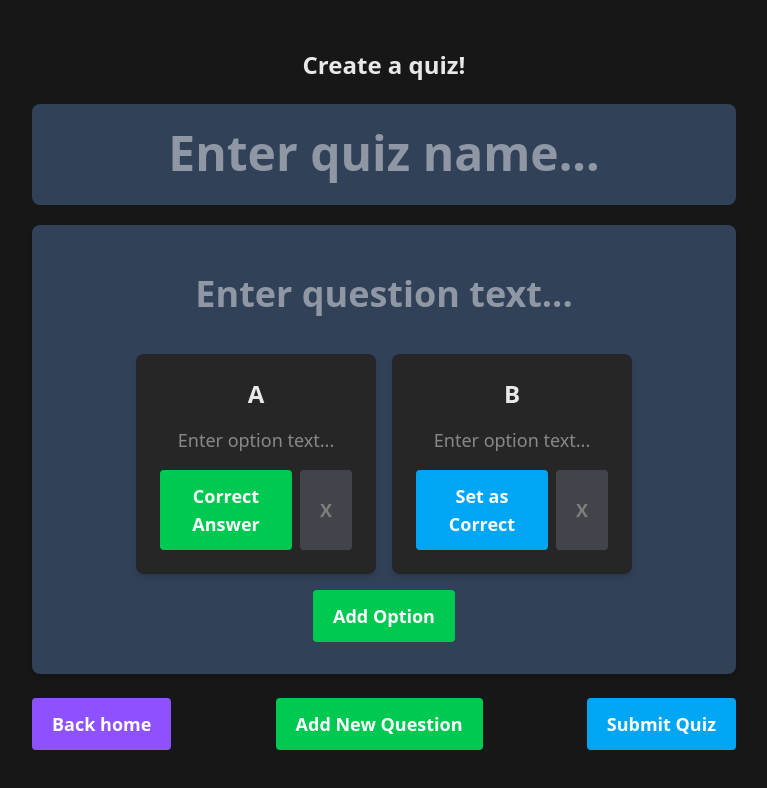
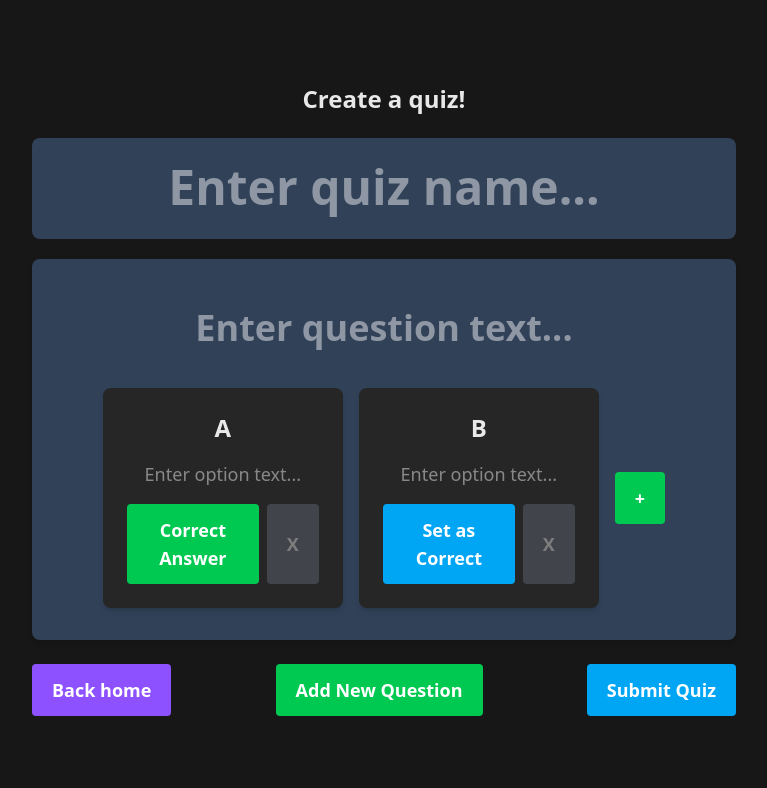
Before and after one commit to BasPagie/huddle-quiz-app, a React (Vite) app: page /create-quiz in a window 1280 px wide. Shown: the top 788 px of the page, without its empty margins (256-1023 px from the left). Built offline with nearby package versions, Linux system fonts and the light colour scheme.

Commit message:
Refactor QuizEditor component and introduce OptionCard for better option management

```diff
--- /dev/null
+++ b/src/components/quizEditor/OptionCard.tsx
@@ -0,0 +1,46 @@
+import { Button } from "@/components";
+import { CHAR_CODE_A, DEFAULT_OPTION_TEXT } from "@/constants";
+import type { OptionCardProps } from "@/types";
+
+const OptionCard = ({
+  questionIndex,
+  optionIndex,
+  isCorrect,
+  canRemove,
+  onTextChange,
+  onSetCorrect,
+  onRemove,
+}: OptionCardProps) => {
+  return (
+    <div className="option bg-neutral-800 text-white/90 p-6 rounded-lg shadow-md w-60 gap-4 flex flex-col items-center justify-between">
+      <h2 className="text-2xl font-semibold">
+        {String.fromCharCode(CHAR_CODE_A + optionIndex)}
+      </h2>
+      <input
+        type="text"
+        id={`optionQuestion${questionIndex}Option${optionIndex}`}
+        name={`optionQuestion${questionIndex}Option${optionIndex}`}
+        className="text-lg font-normal text-center"
+        placeholder={DEFAULT_OPTION_TEXT}
+        required
+        onChange={(e) => onTextChange(e.target.value)}
+      />
+
+      <div className="flex gap-2">
+        <Button
+          copy={isCorrect ? "Correct Answer" : "Set as Correct"}
+          variant={isCorrect ? "success" : "secondary"}
+          onClick={onSetCorrect}
+        />
+        <Button
+          copy="X"
+          variant="danger"
+          disabled={!canRemove}
+          onClick={onRemove}
+        />
+      </div>
+    </div>
+  );
+};
+
+export default OptionCard;
--- a/src/components/quizEditor/QuizEditor.tsx
+++ b/src/components/quizEditor/QuizEditor.tsx
@@ -1,4 +1,11 @@
 import { Button } from "@/components";
+import OptionCard from "@/components/quizEditor/OptionCard";
+import {
+  DEFAULT_NEW_OPTION_TEXT,
+  MAX_OPTIONS,
+  MAX_QUESTION_TEXT_LENGTH,
+  MIN_OPTIONS,
+} from "@/constants";
 import { initialQuiz } from "@/data/sampleQuiz";
 import type { QuizEditorProps } from "@/types";
 
@@ -8,22 +15,16 @@ const QuizEditor = ({
   onQuestionUpdate,
   onQuestionRemove,
 }: QuizEditorProps) => {
-  const CHAR_CODE_A = 65;
-  const defaultOptionText = "Enter option text...";
-
   const handleQuestionTextChange = (e: React.ChangeEvent<HTMLInputElement>) => {
     const updatedQuestion = { ...question, text: e.target.value };
     onQuestionUpdate(questionIndex, updatedQuestion);
   };
 
-  const handleOptionChange = (
-    optionIndex: number,
-    e: React.ChangeEvent<HTMLInputElement>
-  ) => {
+  const handleOptionChange = (optionIndex: number, text: string) => {
     const updatedQuestion = {
       ...question,
       options: question.options.map((opt, i) =>
-        i === optionIndex ? e.target.value : opt
+        i === optionIndex ? text : opt
       ),
     };
     onQuestionUpdate(questionIndex, updatedQuestion);
@@ -38,7 +39,7 @@ const QuizEditor = ({
   };
 
   const handleAddOption = () => {
-    const newOption = "Add option text...";
+    const newOption = DEFAULT_NEW_OPTION_TEXT;
     const updatedQuestion = {
       ...question,
       options: [...question.options, newOption],
@@ -47,7 +48,7 @@ const QuizEditor = ({
   };
 
   const handleRemoveOption = (optionIndex: number) => {
-    if (question.options.length <= 2) return; // Ensure at least 2 options remain
+    if (question.options.length <= MIN_OPTIONS) return;
     const updatedQuestion = {
       ...question,
       options: question.options.filter((_, i) => i !== optionIndex),
@@ -73,65 +74,33 @@ const QuizEditor = ({
           )}
         </div>
         <input
-          key={questionIndex}
           type="text"
           id={`quiz${initialQuiz.id}Question${questionIndex}`}
           name={`quiz${initialQuiz.id}Question${questionIndex}`}
           required
-          maxLength={100}
-          className="text-4xl font-bold  text-center p-3 rounded-lg leading-none w-full"
+          maxLength={MAX_QUESTION_TEXT_LENGTH}
+          className="text-4xl font-bold text-center p-3 rounded-lg leading-none w-full"
           placeholder={initialQuiz.questions[0].text}
           onChange={(e) => handleQuestionTextChange(e)}
         />
         <div className="flex flex-wrap justify-center items-center gap-4">
           {question.options.map((_, optionIndex) => (
-            <div
-              key={`optionContainer${optionIndex}`}
-              className={`option bg-neutral-800 text-white/90 p-6 rounded-lg shadow-md w-60 gap-4 flex flex-col items-center justify-between`}
-            >
-              <h2 className="text-2xl font-semibold">
-                {String.fromCharCode(CHAR_CODE_A + optionIndex)}
-              </h2>
-              <input
-                key={optionIndex}
-                type={"text"}
-                id={`quiz${initialQuiz.id}Question${questionIndex}Option${optionIndex}`}
-                name={`quiz${initialQuiz.id}Question${questionIndex}Option${optionIndex}`}
-                className="text-lg font-normal text-center"
-                placeholder={defaultOptionText}
-                required={true}
-                onChange={(e) => handleOptionChange(optionIndex, e)}
-              />
-
-              <div className="flex gap-2">
-                <Button
-                  copy={
-                    question.correctOptionIndex === optionIndex
-                      ? "Correct Answer"
-                      : "Set as Correct"
-                  }
-                  variant={
-                    question.correctOptionIndex === optionIndex
-                      ? "success"
-                      : "secondary"
-                  }
-                  onClick={() => setCorrectAnswer(optionIndex)}
-                />
-                <Button
-                  copy="X"
-                  variant="danger"
-                  disabled={question.options.length <= 2 || optionIndex < 2}
-                  onClick={() => handleRemoveOption(optionIndex)}
-                />
-              </div>
-            </div>
+            <OptionCard
+              key={optionIndex}
+              questionIndex={questionIndex}
+              optionIndex={optionIndex}
+              isCorrect={question.correctOptionIndex === optionIndex}
+              canRemove={
+                question.options.length > MIN_OPTIONS &&
+                optionIndex >= MIN_OPTIONS
+              }
+              onTextChange={(text) => handleOptionChange(optionIndex, text)}
+              onSetCorrect={() => setCorrectAnswer(optionIndex)}
+              onRemove={() => handleRemoveOption(optionIndex)}
+            />
           ))}
-          {question.options.length < 4 && (
-            <Button
-              copy="Add Option"
-              variant="success"
-              onClick={handleAddOption}
-            />
+          {question.options.length < MAX_OPTIONS && (
+            <Button copy="+" variant="success" onClick={handleAddOption} />
           )}
         </div>
       </div>
--- a/src/constants/quiz.ts
+++ b/src/constants/quiz.ts
@@ -8,3 +8,13 @@ export const DEFAULT_QUESTION = {
     options: ["Enter option text...", "Enter option text..."],
     correctOptionIndex: 0,
 };
+
+export const CHAR_CODE_A = 65;
+export const DEFAULT_OPTION_TEXT = "Enter option text...";
+export const DEFAULT_NEW_OPTION_TEXT = "Add option text...";
+
+// Quiz editor constraints
+export const MIN_OPTIONS = 2;
+export const MAX_OPTIONS = 4;
+export const MIN_OPTIONS_FOR_REMOVAL = 2;
+export const MAX_QUESTION_TEXT_LENGTH = 100;
```
Also changed, not shown: src/types/Quiz.ts (+10 -0 lines).
